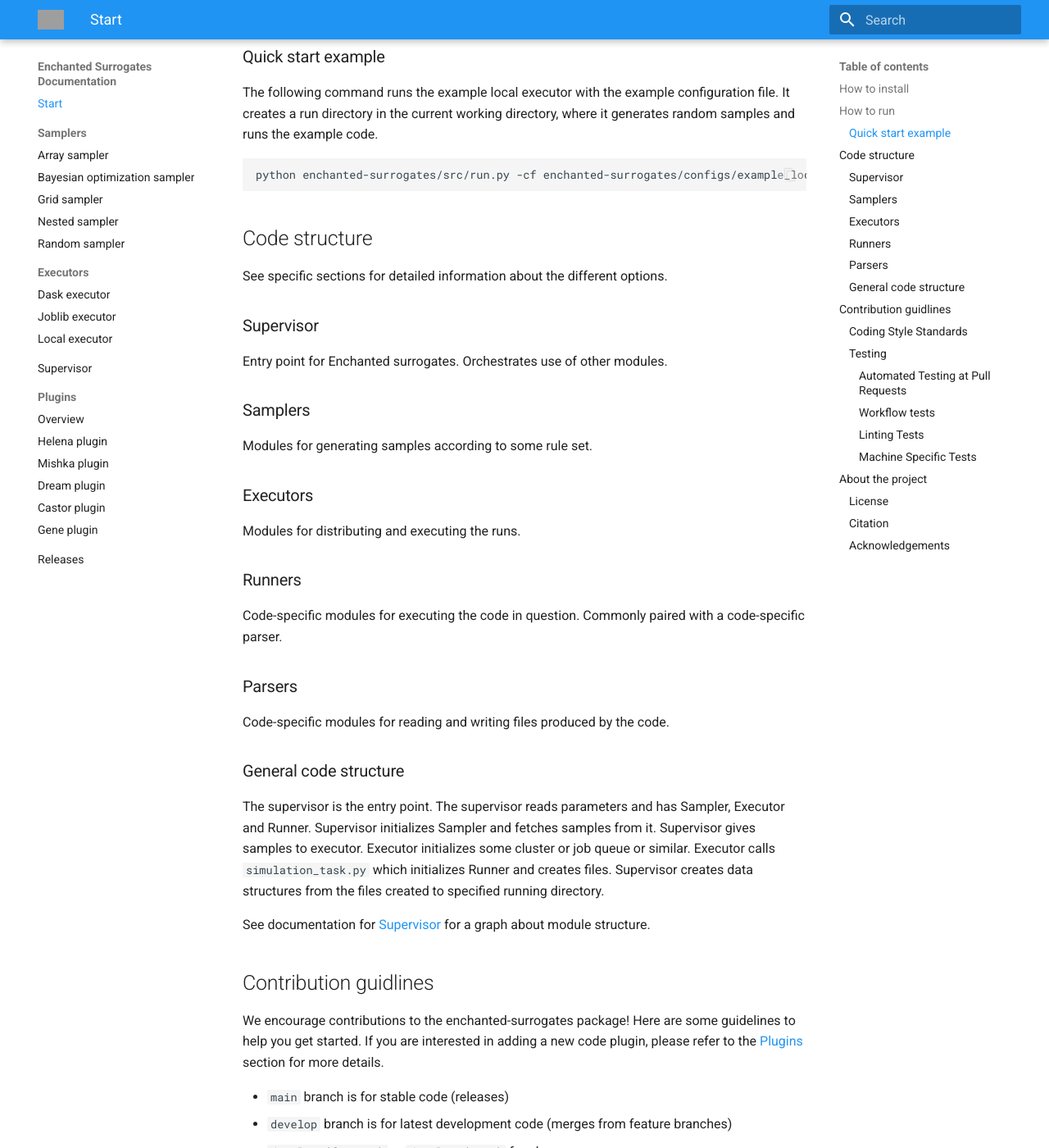
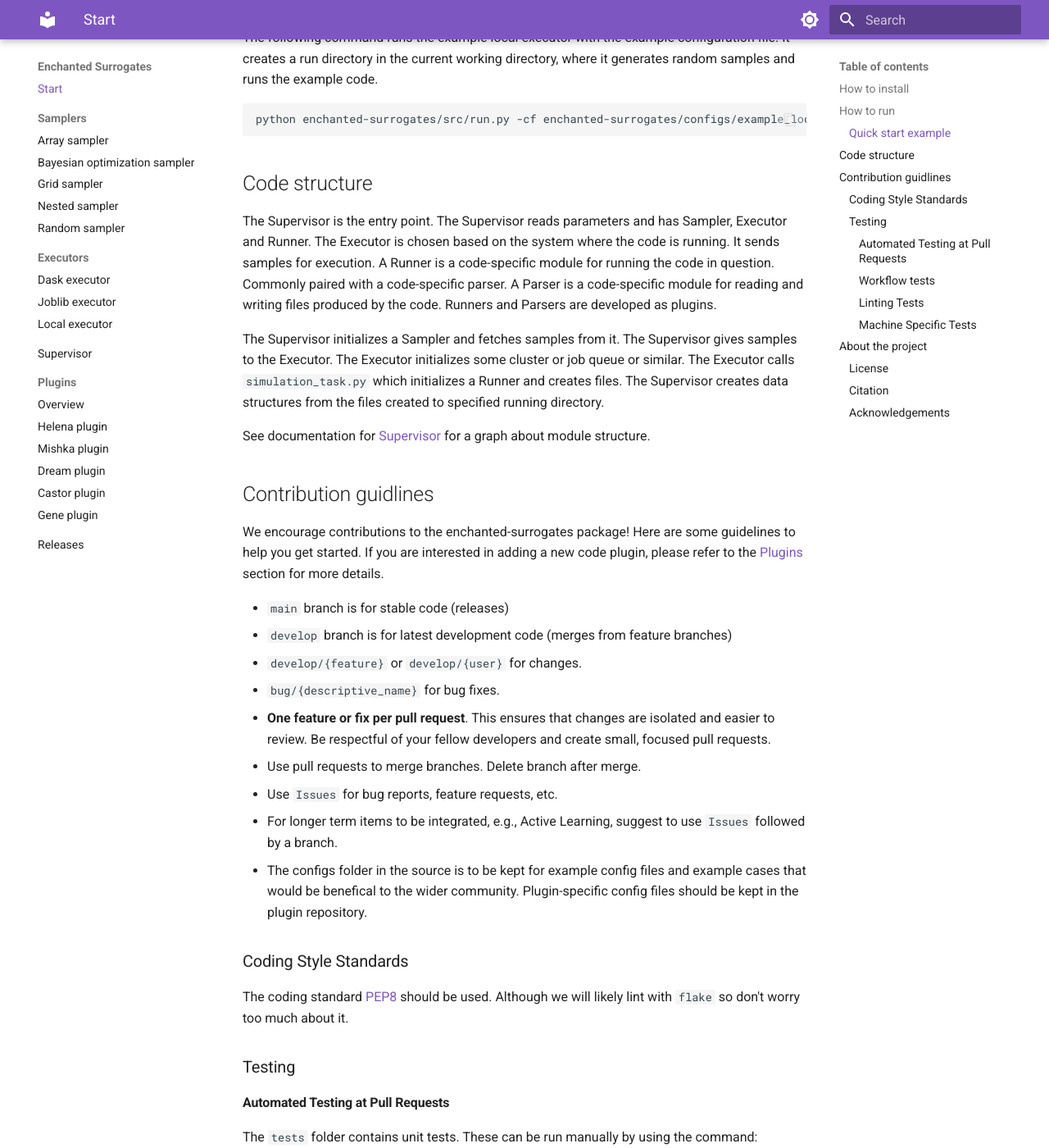
Before and after one commit to DIGIfusion/enchanted-surrogates, an MkDocs documentation site: the page built from docs/index.md, in a window 1280 px wide and 1400 px high, scrolled down 2255 px. Shown: the whole window at 82% size. Built offline with MkDocs 1.6.1 and Material for MkDocs 9.7.7, drawn with Linux system fonts in a browser that asks for light colours; some of the changed text lies outside the part shown; grey boxes are pictures that could not be loaded.

Commit message:
Docs updating documentation (#197)
* Update index.md

* Changed colors and added icon

````diff
--- a/docs/index.md
+++ b/docs/index.md
@@ -23,7 +23,6 @@
 
 The idea is to abstract away the iterative process, and just uniquely handle 1. for each individual code, while being able to use mutliple searches types.
 
-In the simplest case, the iterative process could be automated via `batch` job submission on `SLURM`, but this doesn't scale well if we use different HPC systems. So, idea is to use [dask](https://jobqueue.dask.org/en/latest/examples.html#slurm-deployments).
 
 ## How to install
 
@@ -98,36 +97,20 @@
 ```
 
 
-
 ## Code structure
 
-See specific sections for detailed information about the different options.
+The Supervisor is the entry point. The Supervisor reads parameters and has Sampler, Executor and Runner.
+The Executor is chosen based on the system where the code is running. It sends samples for execution.
+A Runner is a code-specific module for running the code in question. Commonly paired with a code-specific parser.
+A Parser is a code-specific module for reading and writing files produced by the code.
+Runners and Parsers are developed as plugins.
 
-### Supervisor
-Entry point for Enchanted surrogates. Orchestrates use of other modules.
-
-### Samplers
-Modules for generating samples according to some rule set.
-
-### Executors
-Modules for distributing and executing the runs.
-
-### Runners
-Code-specific modules for executing the code in question. Commonly paired with a code-specific parser.
-
-### Parsers
-Code-specific modules for reading and writing files produced by the code.
-
-### General code structure
-The supervisor is the entry point. The supervisor reads parameters and has Sampler, Executor and Runner.
-Supervisor initializes Sampler and fetches samples from it.
-Supervisor gives samples to executor. Executor initializes some cluster or job queue or similar.
-Executor calls `simulation_task.py` which initializes Runner and creates files. Supervisor creates
+The Supervisor initializes a Sampler and fetches samples from it.
+The Supervisor gives samples to the Executor. The Executor initializes some cluster or job queue or similar.
+The Executor calls `simulation_task.py` which initializes a Runner and creates files. The Supervisor creates
 data structures from the files created to specified running directory.
 
 See documentation for [Supervisor](supervisor.md) for a graph about module structure.
-
-
 
 
 ## Contribution guidlines
--- a/mkdocs.yml
+++ b/mkdocs.yml
@@ -1,4 +1,4 @@
-site_name: Enchanted Surrogates Documentation
+site_name: Enchanted Surrogates
 site_description: Documentation for Enchanted Surrogates
 #site_url:
 
@@ -7,15 +7,25 @@
 
   # Color palette configuration
   palette:
+    # Palette toggle for light mode
     - scheme: default
-      primary: blue
-      accent: blue
+      primary: deep purple
+      toggle:
+        icon: material/brightness-7
+        name: Switch to dark mode
+
+    # Palette toggle for dark mode
+    - scheme: slate
+      primary: deep purple
+      toggle:
+        icon: material/brightness-4
+        name: Switch to light mode
 
   # Logo displayed in the header instead of the site name
-  logo: img/logo.png
+  logo: #docs/img/logo.png
 
   # Favicon shown in the browser tab
-  favicon: img/favicon.ico
+  favicon: docs/img/favicon.ico
 
   # Custom HTML overrides
   # This replaces Jekyll `_includes/head_custom.html`
````
Also changed, not shown: docs/img/favicon.ico (added).
